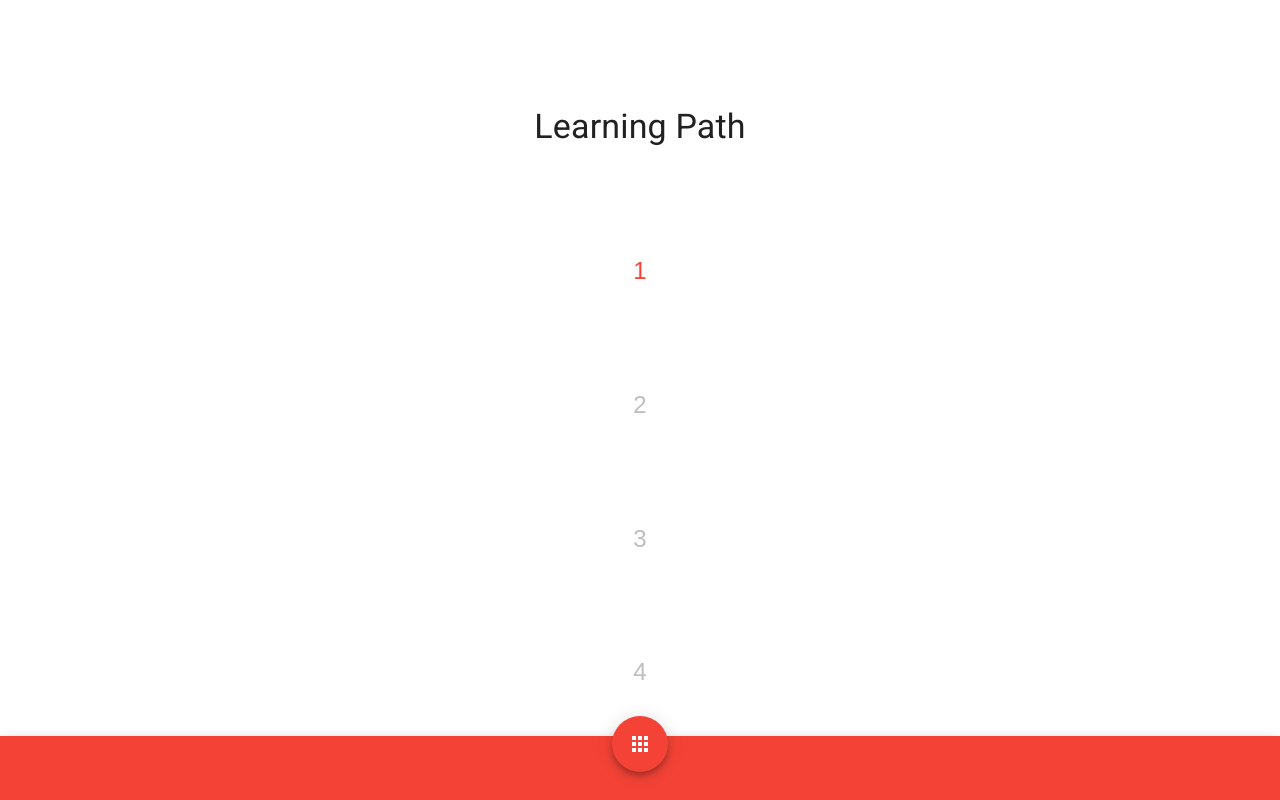
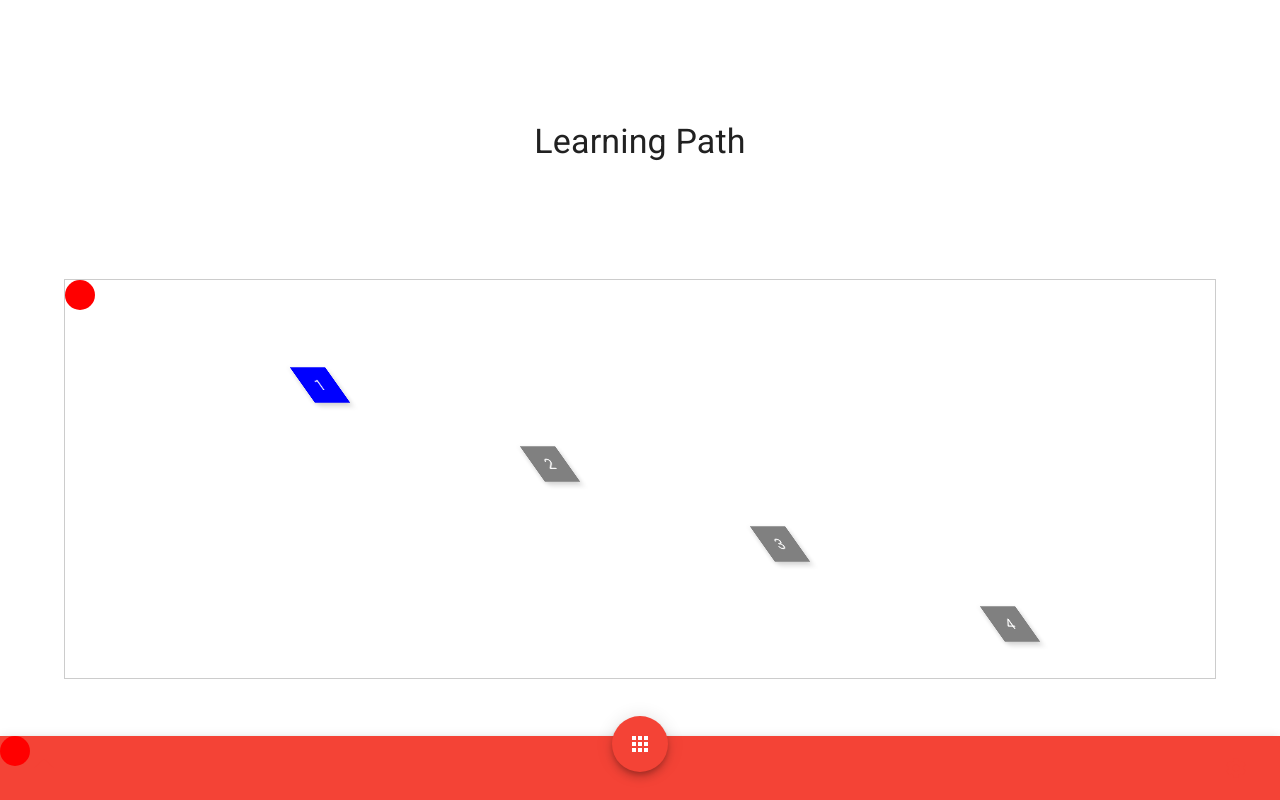
Before and after one commit to sky-ash/heatpath, a React (Vite) app: page /heatpath/path in a window 1280 px wide. Built offline with nearby package versions, Linux system fonts and the light colour scheme.

Commit message:
Add 3D elements and sprite movement to Path page
---

For more details, open the [Copilot Workspace session](https://copilot-workspace.githubnext.com/sky-ash/heatpath?shareId=XXXX-XXXX-XXXX-XXXX).

```diff
--- a/src/components/Navigation.jsx
+++ b/src/components/Navigation.jsx
@@ -1,6 +1,4 @@
-// src/components/Navigation.jsx
-
-import React from 'react';
+import React, { useState, useEffect } from 'react';
 import { Box, Fab, Button, IconButton, AppBar, Toolbar } from '@mui/material';
 import { useLocation, Link } from 'react-router-dom';
 import SettingsIcon from '@mui/icons-material/Settings';
@@ -8,24 +6,11 @@ import HomeIcon from '@mui/icons-material/Home';
 import AppsIcon from '@mui/icons-material/Apps';
 
 export default function Navigation() {
+  const [spritePosition, setSpritePosition] = useState({ x: 0, y: 0 });
 
-  /*
-  const location = useLocation();
-  if (location.pathname === '/') {
-    return null; // Do not render the footer on the home page
-  }
-  */
-
-  /*
-  const StyledFab = styled(Fab)({
-    position: 'absolute',
-    zIndex: 1,
-    top: -30,
-    left: 0,
-    right: 0,
-    margin: '0 auto',
-  });
-  */
+  const moveSprite = (x, y) => {
+    setSpritePosition({ x, y });
+  };
 
   return (
     <AppBar position="fixed"
@@ -62,6 +47,18 @@ export default function Navigation() {
 
       </Toolbar>
 
+      <Box
+        sx={{
+          position: 'absolute',
+          top: `${spritePosition.y}%`,
+          left: `${spritePosition.x}%`,
+          width: '30px',
+          height: '30px',
+          backgroundColor: 'red',
+          borderRadius: '50%',
+          transition: 'top 0.5s, left 0.5s',
+        }}
+      />
     </AppBar>
   );
 }
--- a/src/pages/Path.jsx
+++ b/src/pages/Path.jsx
@@ -1,5 +1,5 @@
 import React, { useState, useEffect } from 'react';
-import { Container, Typography, IconButton, Popover, Button } from '@mui/material';
+import { Container, Typography, Box, Popover, Button } from '@mui/material';
 import { useNavigate } from 'react-router-dom';
 
 import Navigation from '../components/Navigation';
@@ -9,6 +9,7 @@ export default function Path() {
   const [unlockedLectures, setUnlockedLectures] = useState(1);
   const [anchorEl, setAnchorEl] = useState(null);
   const [selectedLecture, setSelectedLecture] = useState(null);
+  const [spritePosition, setSpritePosition] = useState({ x: 0, y: 0 });
 
   useEffect(() => {
     const storedUnlockedLectures = JSON.parse(localStorage.getItem('unlockedLectures'));
@@ -38,23 +39,57 @@ export default function Path() {
 
   const open = Boolean(anchorEl);
 
+  const moveSprite = (x, y) => {
+    setSpritePosition({ x, y });
+  };
+
   return (
     <Container className="container" sx={{ textAlign: 'center', justifyContent: 'space-evenly' }}>
       <Typography variant="h4" gutterBottom>
         Learning Path
       </Typography>
 
-      {parsedLectureContent.lectures.map((lecture, index) => (
-        <div key={index} className="lecture-button">
-          <IconButton
-            color="primary"
-            disabled={index + 1 > unlockedLectures}
-            onClick={(event) => handlePopoverOpen(event, lecture)}
+      <Box sx={{ position: 'relative', height: '400px', width: '100%', border: '1px solid #ccc' }}>
+        {parsedLectureContent.lectures.map((lecture, index) => (
+          <Box
+            key={index}
+            sx={{
+              position: 'absolute',
+              top: `${(index + 1) * 20}%`,
+              left: `${(index + 1) * 20}%`,
+              width: '50px',
+              height: '50px',
+              backgroundColor: index + 1 <= unlockedLectures ? 'blue' : 'grey',
+              transform: 'rotateY(45deg) rotateX(45deg)',
+              boxShadow: '0 4px 8px rgba(0, 0, 0, 0.2)',
+              cursor: index + 1 <= unlockedLectures ? 'pointer' : 'default',
+            }}
+            onClick={(event) => {
+              if (index + 1 <= unlockedLectures) {
+                handlePopoverOpen(event, lecture);
+                moveSprite((index + 1) * 20, (index + 1) * 20);
+              }
+            }}
           >
-            {index + 1}
-          </IconButton>
-        </div>
-      ))}
+            <Typography variant="h6" sx={{ color: 'white', lineHeight: '50px' }}>
+              {index + 1}
+            </Typography>
+          </Box>
+        ))}
+
+        <Box
+          sx={{
+            position: 'absolute',
+            top: `${spritePosition.y}%`,
+            left: `${spritePosition.x}%`,
+            width: '30px',
+            height: '30px',
+            backgroundColor: 'red',
+            borderRadius: '50%',
+            transition: 'top 0.5s, left 0.5s',
+          }}
+        />
+      </Box>
 
       <Popover
         open={open}
--- a/src/styles/global.css
+++ b/src/styles/global.css
@@ -28,9 +28,29 @@ body {
   }
 }
 
-/*
-.bottom-right-button {
+/* Styles for 3D elements */
+.lecture-box {
+  transform: rotateY(45deg) rotateX(45deg);
+  box-shadow: 0 4px 8px rgba(0, 0, 0, 0.2);
+}
+
+/* Styles for sprite animation */
+@keyframes moveSprite {
+  0% {
+    top: 0;
+    left: 0;
+  }
+  100% {
+    top: 100%;
+    left: 100%;
+  }
+}
+
+.sprite {
   position: absolute;
-  top: 10vh;
+  width: 30px;
+  height: 30px;
+  background-color: red;
+  border-radius: 50%;
+  animation: moveSprite 0.5s linear;
 }
-  */
```
